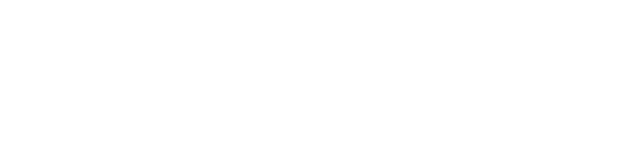
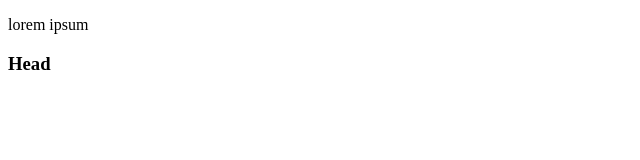
Before and after one commit to hunain12w/calculator, a plain HTML site: page index.html in a window 1280 px wide. Shown: the whole page, without its empty margins (0-640 px from the left). Drawn offline with Linux system fonts and the light colour scheme.

Commit message:
create a new file demo html

```diff
--- a/index.html
+++ b/index.html
@@ -18,10 +18,11 @@
     const firstMiddleNum=arr[(arrLength/2)-1]
     console.log(firstNum,lastNum,firstMiddleNum,secMiddleNum)
     console.log((firstMiddleNum+secMiddleNum)+(firstNum*lastNum))
+    </script>
 
+<p>lorem ipsum</p>
 
-
-    </script>
+<h3>Head</h3>
 
 </body>
 </html>
```
Also changed, not shown: demo.html (added, +13 -0 lines).
